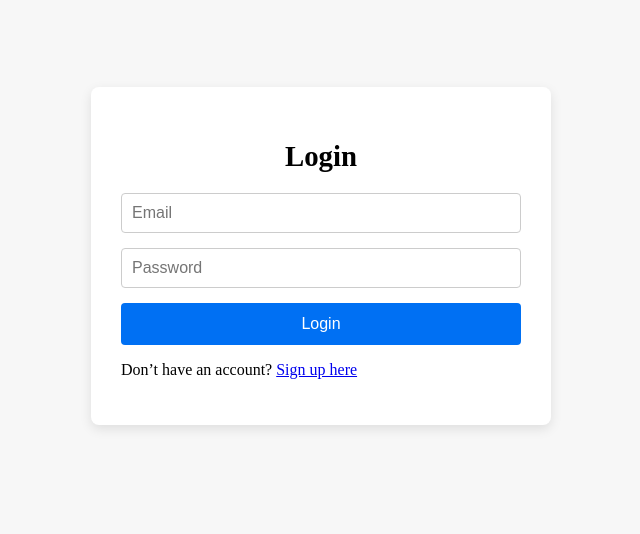
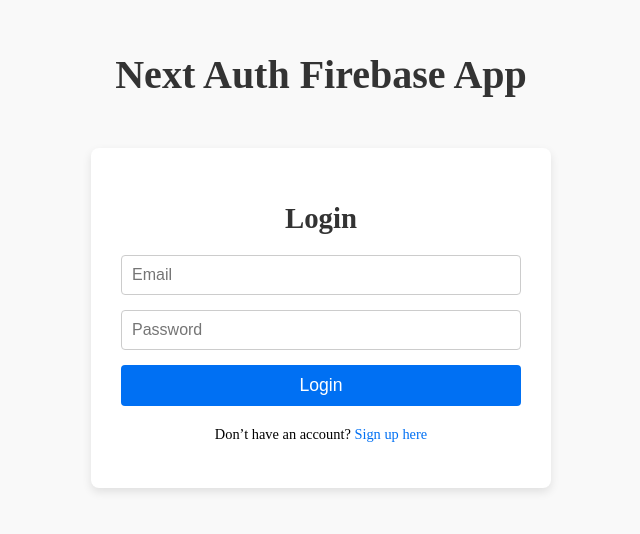
Before and after one commit to zaybali/nextjs-auth-firebase-app, a Next.js app: page /login in a window 1280 px wide. Shown: the part 152-686 px from the top of the page, without its empty margins (319-959 px from the left). Built offline with nearby package versions, Linux system fonts and the light colour scheme; no server answers.

Commit message:
css fixes

```diff
--- a/src/app/login/page.tsx
+++ b/src/app/login/page.tsx
@@ -54,6 +54,7 @@ export default function Login() {
   };
   return (
     <div className="container">
+      <h1 className="mainHeading">Next Auth Firebase App</h1>
       <div className="formWrapper">
         <h2 className="heading">Login</h2>
         <form onSubmit={handleLogin} className="form">
--- a/src/app/signup/page.tsx
+++ b/src/app/signup/page.tsx
@@ -55,6 +55,7 @@ const Signup = () => {
 
   return (
     <div className="container">
+    <h1 className="mainHeading">Next Auth Firebase App</h1>
     <div className="formWrapper">
       <h2 className="heading">Sign Up</h2>
       <form onSubmit={handleSignup} className="form">
--- a/src/app/styles/auth.css
+++ b/src/app/styles/auth.css
@@ -1,53 +1,61 @@
-/* auth.css */
+/* Container styles for centering */
 .container {
   display: flex;
+  flex-direction: column;
   justify-content: center;
   align-items: center;
-  height: 100vh;
-  background-color: #f7f7f7;
+  min-height: 100vh;
+  background-color: #f9f9f9;
 }
 
+/* Main heading style */
+.mainHeading {
+  font-size: 2.5rem;
+  font-weight: bold;
+  margin-bottom: 50px;
+  color: #333;
+}
+
+/* Form wrapper styles */
 .formWrapper {
-  background-color: white;
+  background-color: #fff;
   padding: 30px;
   border-radius: 8px;
-  box-shadow: 0px 4px 12px rgba(0, 0, 0, 0.1);
+  box-shadow: 0 4px 10px rgba(0, 0, 0, 0.1);
+  width: 100%;
   max-width: 400px;
-  width: 100%;
+  text-align: center;
 }
 
+/* Heading inside the form */
 .heading {
   font-size: 1.8rem;
   margin-bottom: 20px;
-  text-align: center;
+  color: #333;
 }
 
-.form {
-  display: flex;
-  flex-direction: column;
+/* Ensure all form elements have consistent sizing */
+input, button {
+  width: 100%;
+  padding: 10px;
+  border: 1px solid #ccc;
+  border-radius: 4px;
+  font-size: 1rem;
+  box-sizing: border-box; /* Ensures padding and borders are included in the element's total width/height */
 }
 
+/* Input styles */
 .input {
-  padding: 10px;
   margin-bottom: 15px;
-  border-radius: 4px;
-  border: 1px solid #ccc;
-  font-size: 1rem;
 }
 
-.input:focus {
-  outline: none;
-  border-color: #0070f3;
-}
-
+/* Button styles */
 .button {
-  padding: 12px;
   background-color: #0070f3;
-  color: white;
+  color: #fff;
+  cursor: pointer;
   border: none;
-  border-radius: 4px;
-  cursor: pointer;
-  font-size: 1rem;
+  font-size: 1.1rem;
   transition: background-color 0.3s ease;
 }
 
@@ -55,9 +63,23 @@
   background-color: #005bb5;
 }
 
+/* Error message style */
 .error {
   color: red;
+  margin-top: 10px;
+}
+
+/* Link text style */
+.linkText {
+  margin-top: 20px;
   font-size: 0.9rem;
-  margin-top: 10px;
-  text-align: center;
 }
+
+.linkText a {
+  color: #0070f3;
+  text-decoration: none;
+}
+
+.linkText a:hover {
+  text-decoration: underline;
+}
```
